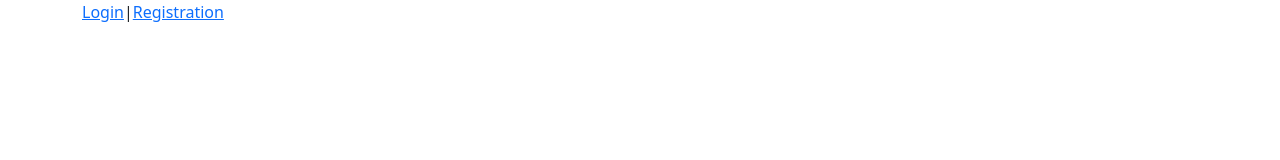
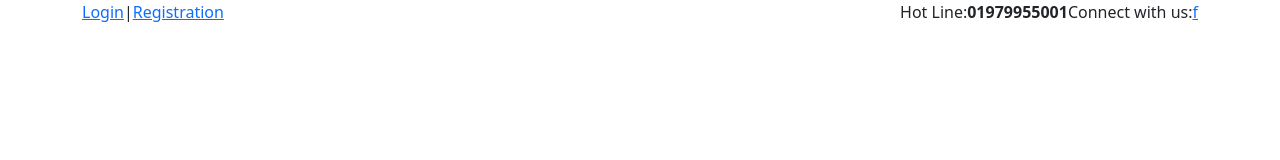
Before and after one commit to gazishowrav/website-update, a website: page index.html in a window 1280 px wide. Drawn offline with nearby package versions, Linux system fonts and the light colour scheme.

Commit message:
top__header

```diff
--- a/index.html
+++ b/index.html
@@ -23,7 +23,20 @@
                             <a href="#">Registration</a>
                         </div>
                     </div>
-                    <div class="col-6"></div>
+                    <div class="col-6">
+                        <div class="d-flex justify-content-end">
+                            <div class="hot__line d-flex">
+                                <span>Hot Line:</span>
+                                <span class="fw-bold">01979955001</span>
+                            </div>
+                            <div class="social__link d-flex">
+                                <span>Connect with us:</span>
+                                <div class="social__icon">
+                                    <a href="#">f</a>
+                                </div>
+                            </div>
+                        </div>
+                    </div>
                 </div>
             </div>
         </div>
```
